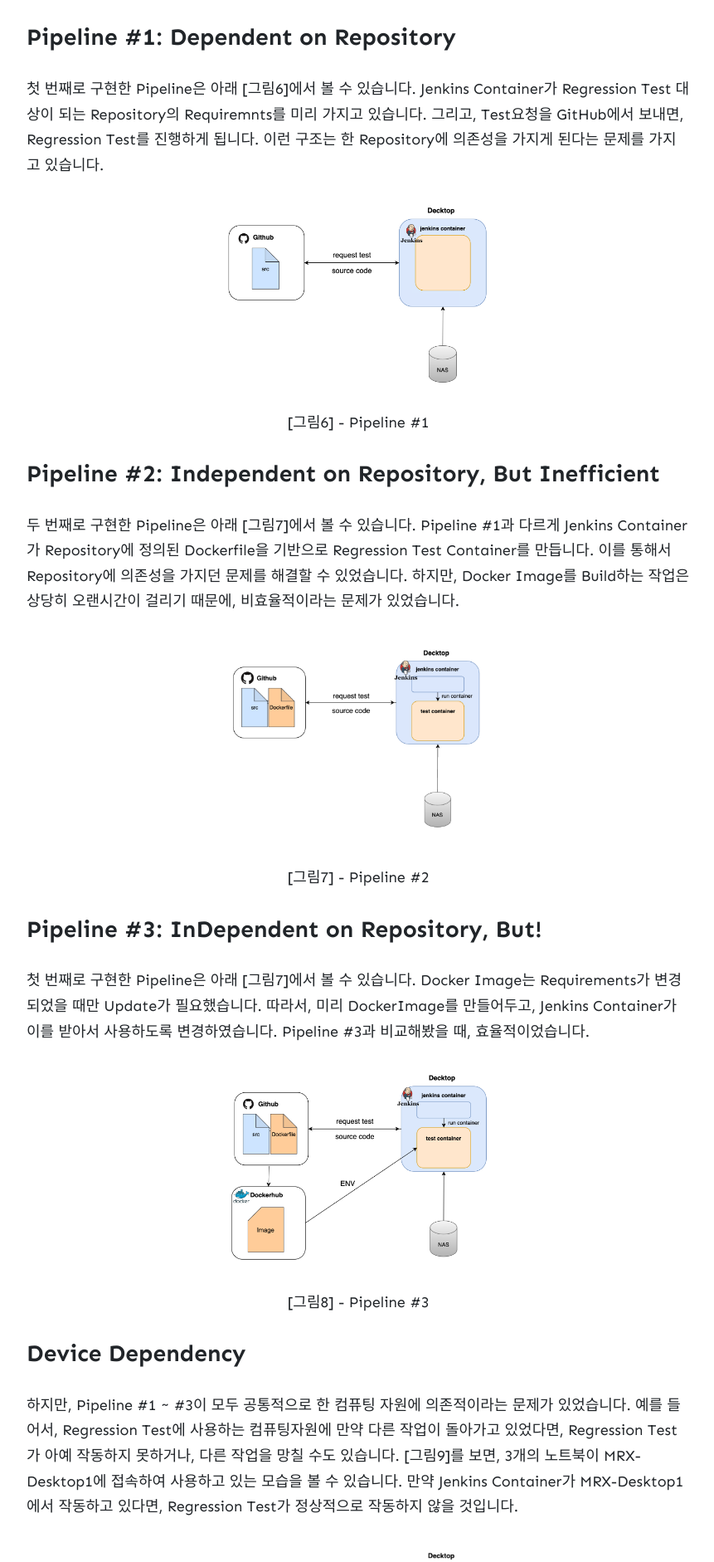
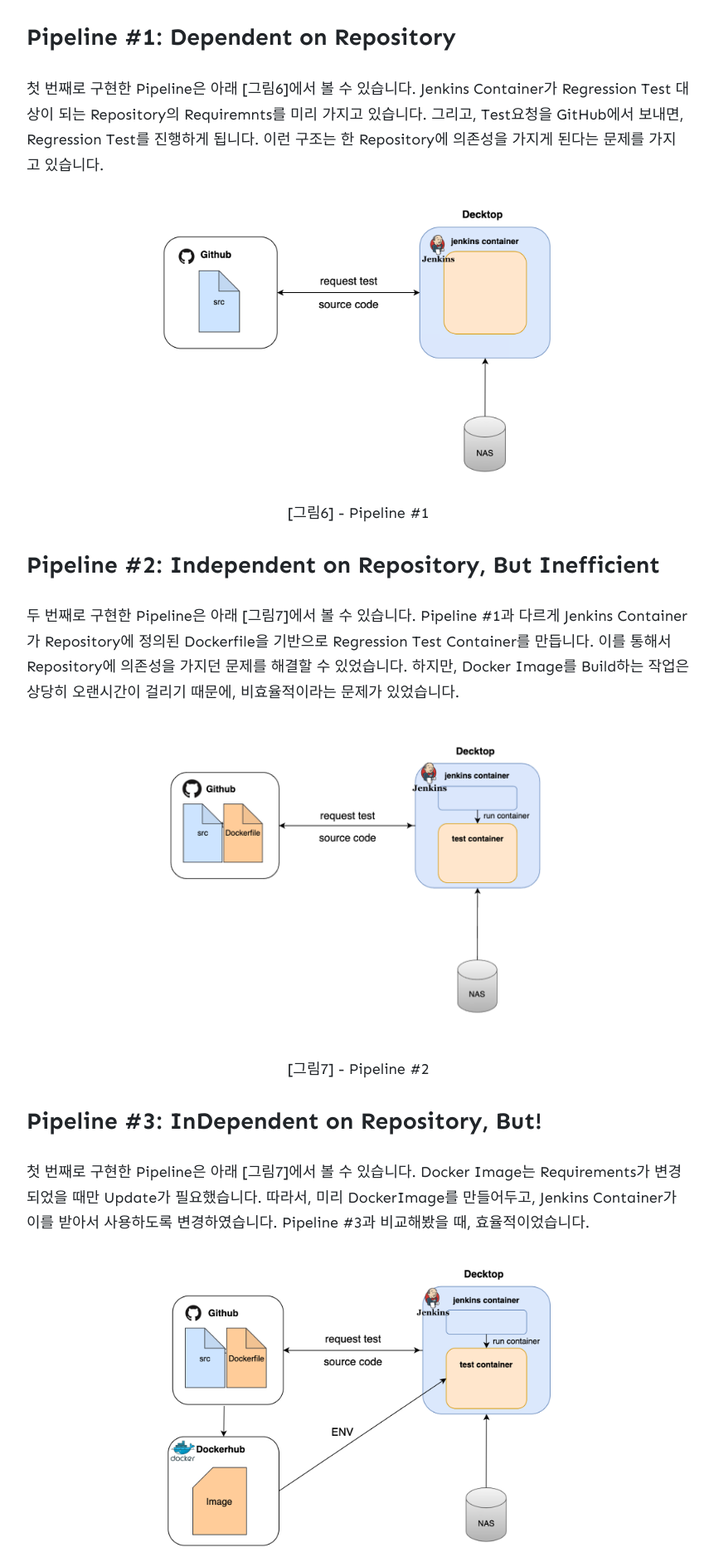
Before and after one commit to wowthemesnet/jekyll-theme-memoirs, a Jekyll site: the page built from _posts/2020-02-10-Performance-Test.md, in a window 1280 px wide. Shown: the part 4040-5922 px from the top of the page at 83% size, without its empty margins (208-1069 px from the left). Built offline with Jekyll 4.4.1, drawn with Linux system fonts in a browser that asks for light colours; nearby versions of some CDN libraries; comment, search, counter and statistics services are not loaded.

Commit message:
feat: Change image size

```diff
--- a/_posts/2020-02-10-Performance-Test.md
+++ b/_posts/2020-02-10-Performance-Test.md
@@ -99,7 +99,7 @@ Regression Test Pipeline을 만들기 위해서, 여러가지 시행착오를
 
 <figure class="image" style="align: center;">
 <p align="center">
-  <img src="/assets/images/2020-02-10-Performance-Test/6.png" alt="Gitflow Workflow" width="40%">
+  <img src="/assets/images/2020-02-10-Performance-Test/6.png" alt="Gitflow Workflow" width="60%">
   <figcaption style="text-align: center;">[그림6] - Pipeline #1</figcaption>
 </p>
 </figure>
@@ -110,7 +110,7 @@ Regression Test Pipeline을 만들기 위해서, 여러가지 시행착오를
 
 <figure class="image" style="align: center;">
 <p align="center">
-  <img src="/assets/images/2020-02-10-Performance-Test/7.png" alt="Gitflow Workflow" width="40%">
+  <img src="/assets/images/2020-02-10-Performance-Test/7.png" alt="Gitflow Workflow" width="60%">
   <figcaption style="text-align: center;">[그림7] - Pipeline #2</figcaption>
 </p>
 </figure>
@@ -122,7 +122,7 @@ Regression Test Pipeline을 만들기 위해서, 여러가지 시행착오를
 
 <figure class="image" style="align: center;">
 <p align="center">
-  <img src="/assets/images/2020-02-10-Performance-Test/8.png" alt="Gitflow Workflow" width="40%">
+  <img src="/assets/images/2020-02-10-Performance-Test/8.png" alt="Gitflow Workflow" width="60%">
   <figcaption style="text-align: center;">[그림8] - Pipeline #3</figcaption>
 </p>
 </figure>
@@ -133,7 +133,7 @@ Regression Test Pipeline을 만들기 위해서, 여러가지 시행착오를
 
 <figure class="image" style="align: center;">
 <p align="center">
-  <img src="/assets/images/2020-02-10-Performance-Test/9.png" alt="Gitflow Workflow" width="40%">
+  <img src="/assets/images/2020-02-10-Performance-Test/9.png" alt="Gitflow Workflow" width="60%">
   <figcaption style="text-align: center;">[그림9] - Problem of Device Dependency</figcaption>
 </p>
 </figure>
```
